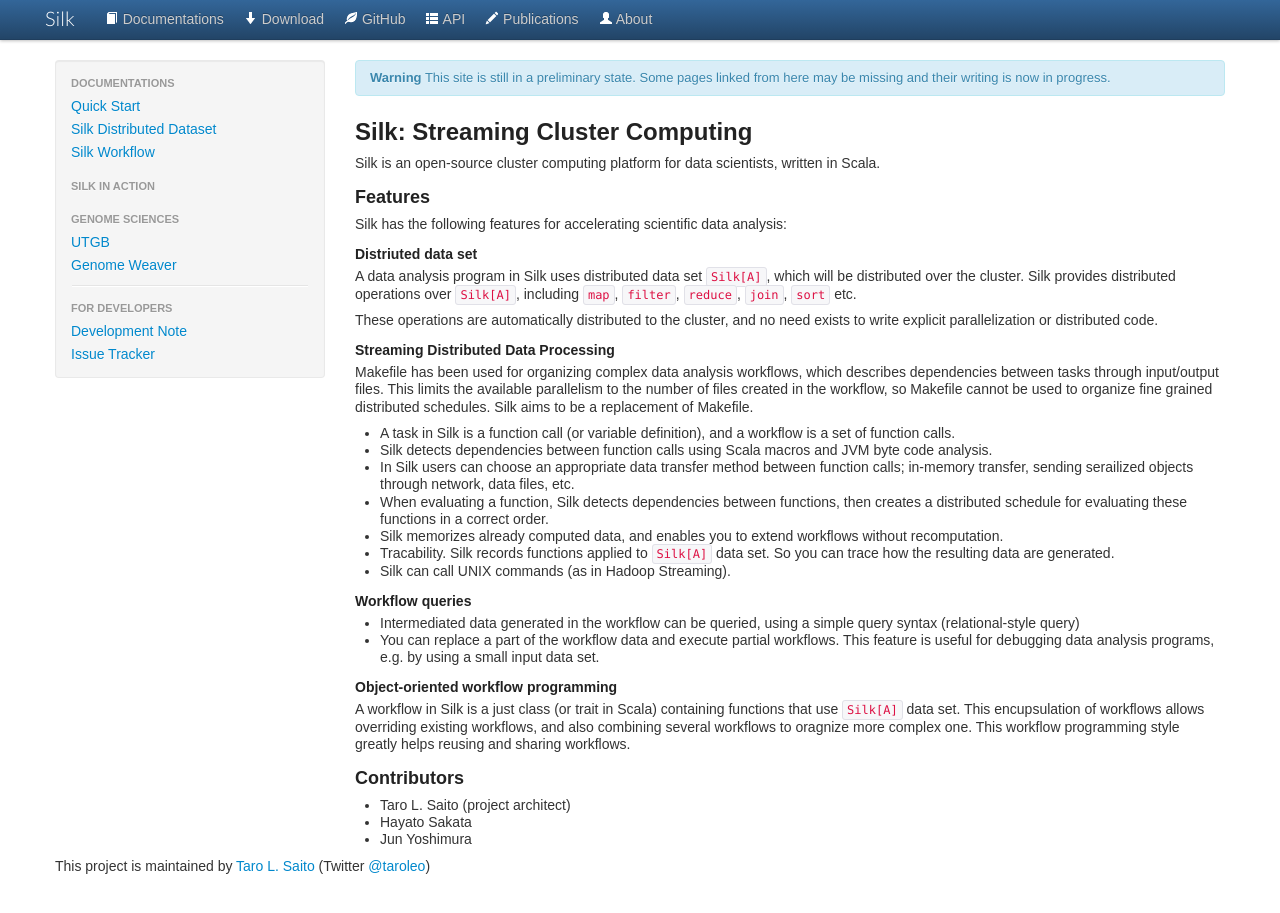
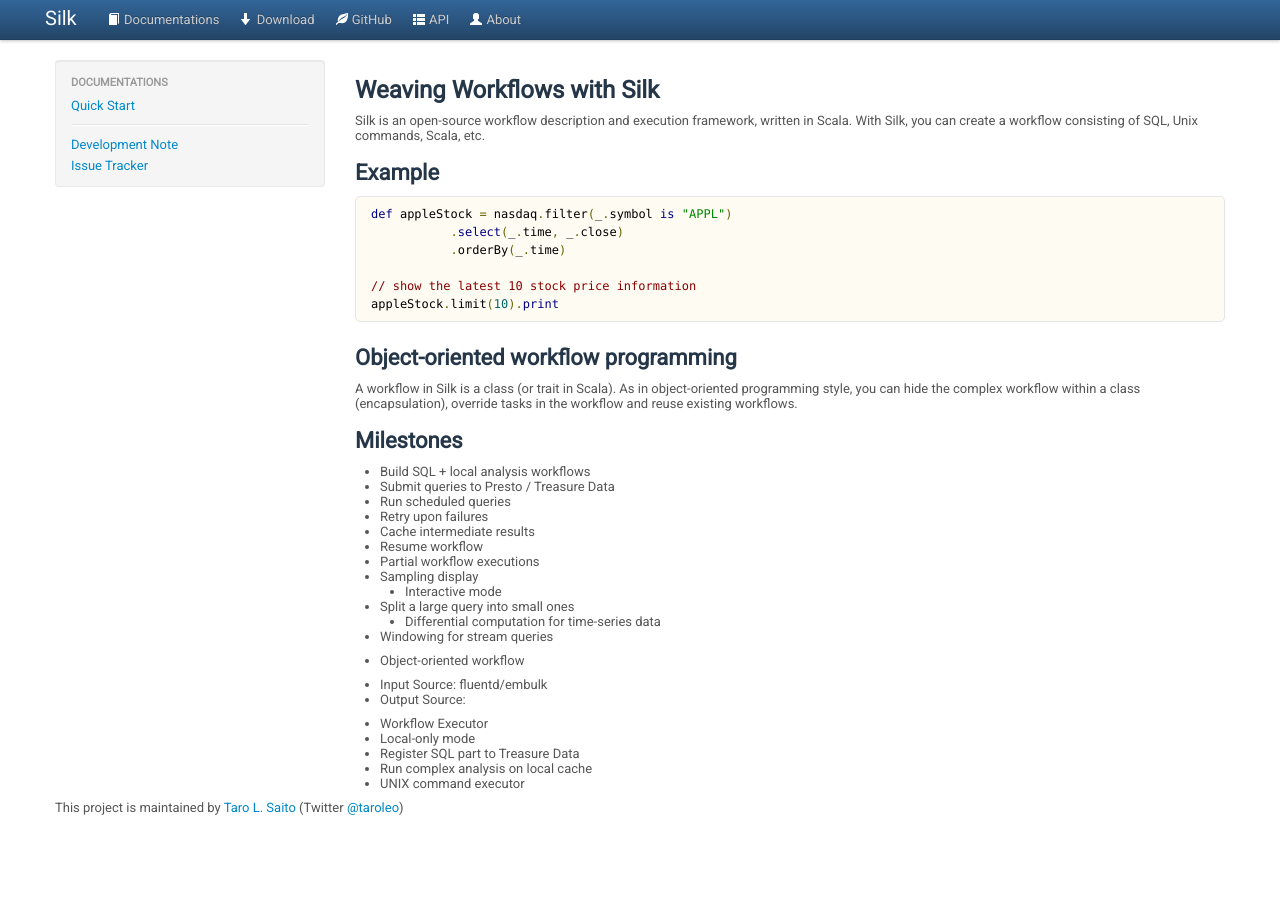
Before and after one commit to xerial/silk, a Jekyll site: the page built from index.md, in a window 1280 px wide and 924 px high. Shown: the top 913 px of the window. Built offline with Jekyll 4.4.1, drawn with Linux system fonts in a browser that asks for light colours; Markdown is read by kramdown in place of the engine named in the settings.

Commit message:
Update style:

```diff
--- a/_config.yml
+++ b/_config.yml
@@ -3,9 +3,8 @@
 permalink: /:categories/:year/:month/:day/:title
 
 exclude: [".rvmrc", ".rbenv-version", "README.md", "Rakefile", "changelog.md"]
-auto: true
-pygments: true
-markdown: maruku
+highlighter: pygments
+markdown: kramdown
 
 # Themes are encouraged to use these universal variables
 # so be sure to set them if your theme uses them.
--- a/_includes/sidenav.html
+++ b/_includes/sidenav.html
@@ -7,14 +7,7 @@
 <ul class="nav nav-list">
  <li class="nav-header">Documentations</li>
  <li><a href="{{ BASE_PATH }}/quickstart.html">Quick Start</a></li>
- <li><a href="{{ BASE_PATH }}/model.html">Silk Distributed Dataset</a></li>
- <li><a href="{{ BASE_PATH }}/workflow.html">Silk Workflow</a></li>
- <li class="nav-header">Silk in Action</li>
- <li class="nav-header">Genome Sciences</li>
- <li><a href="http://utgenome.org/">UTGB</a></li>
- <li><a href="http://code.google.com/p/genome-weaver">Genome Weaver</a></li>
  <li class="divider"></li>
- <li class="nav-header">For Developers</li>
  <li><a href="{{ BASE_PATH }}/development.html">Development Note</a></li>
  <li><a href="https://github.com/xerial/silk/issues">Issue Tracker</a></li>
 </ul>
--- a/_includes/themes/twitter/default.html
+++ b/_includes/themes/twitter/default.html
@@ -65,7 +65,6 @@
 		  <li><a><i class="icon-arrow-down icon-white"></i> Download</a></li>
 		  <li><a href="http://github.com/xerial/silk"><i class="icon-leaf icon-white"></i> GitHub</a></li>
 		  <li><a><i class="icon-th-list icon-white"></i> API</a></li>
-		  <li><a href="http://xerial.org/publication"><i class="icon-pencil icon-white"></i> Publications</a></li>
 		  <li><a href="http://xerial.org/leo"><i class="icon-user icon-white"></i> About</a></li>
 		</ul>
 	      </div>
--- a/atom.xml
+++ b/atom.xml
@@ -1,5 +1,4 @@
 ---
-layout: nil
 title : Atom Feed
 ---
 <?xml version="1.0" encoding="utf-8"?>
--- a/index.md
+++ b/index.md
@@ -1,60 +1,54 @@
 ---
 layout: default
-title: Silk - Streaming Cluster Computing
+title: Silk*  Weaving SQL Workflows
 tagline:
 ---
 {% include JB/setup %}
 
-<div class="alert alert-info">
-<strong>Warning</strong> This site is still in a preliminary state. Some pages linked from here may be missing and their writing is now in progress.
-</div>
+# Weaving Workflows with Silk
+
+Silk is an open-source workflow description and execution framework, written in Scala. With Silk, you can create a workflow consisting of
+ SQL, Unix commands, Scala, etc.
+
+## Example
+
+    def appleStock = nasdaq.filter(_.symbol is "APPL")
+               .select(_.time, _.close)
+               .orderBy(_.time)
+
+    // show the latest 10 stock price information
+    appleStock.limit(10).print
+
+## Object-oriented workflow programming
+
+A workflow in Silk is a class (or trait in Scala).
+As in object-oriented programming style, you can hide the complex workflow within a class (encapsulation), override tasks in the
+workflow and reuse existing workflows.
 
 
-## Silk: Streaming Cluster Computing
+## Milestones
 
-Silk is an open-source cluster computing platform for data scientists, written in Scala.
+*  Build SQL + local analysis workflows
+*  Submit queries to Presto / Treasure Data
+*  Run scheduled queries
+*  Retry upon failures
+*  Cache intermediate results
+*  Resume workflow
+*  Partial workflow executions
+*  Sampling display
+   *  Interactive mode
+*  Split a large query into small ones
+   *  Differential computation for time-series data
 
-### Features
+*  Windowing for stream queries
 
-Silk has the following features for accelerating scientific data analysis:
+*  Object-oriented workflow
 
-#### Distriuted data set
-A data analysis program in Silk uses distributed data set `Silk[A]`,
-which will be distributed over the cluster. Silk provides distributed operations over `Silk[A]`, including
-`map`, `filter`, `reduce`, `join`, `sort` etc.
+*  Input Source: fluentd/embulk
+*  Output Source:
 
-These operations are automatically distributed to the cluster, and no need exists to write
-explicit parallelization or distributed code.
-
-#### Streaming Distributed Data Processing
-
-Makefile has been used for organizing complex data analysis workflows,
-which describes dependencies between tasks through input/output files. This limits the available parallelism to the number of files created in the workflow, so Makefile cannot be used to organize fine grained distributed schedules. Silk aims to be a replacement of Makefile.
-
-* A task in Silk is a function call (or variable definition), and a workflow is a set of function calls.
- * Silk detects dependencies between function calls using Scala macros and JVM byte code analysis.
-* In Silk users can choose an appropriate data transfer method between function calls;
-in-memory transfer, sending serailized objects through network, data files, etc.
-* When evaluating a function, Silk detects dependencies between functions,
-then creates a distributed schedule for evaluating these functions in a correct order.
-* Silk memorizes already computed data, and enables you to extend workflows
-without recomputation.
-* Tracability. Silk records functions applied to `Silk[A]` data set. So you can trace how the resulting data
- are generated.
-* Silk can call UNIX commands (as in Hadoop Streaming).
-
-#### Workflow queries
- * Intermediated data generated in the workflow can be queried, using a simple query syntax (relational-style query)
- * You can replace a part of the workflow data and execute partial workflows. This feature is useful for debugging data analysis programs, e.g. by using a small input data set.
-
-#### Object-oriented workflow programming
-
-A workflow in Silk is a just class (or trait in Scala) containing functions that use
-`Silk[A]` data set. This encupsulation of workflows allows overriding
-existing workflows, and also combining several workflows to oragnize more complex one.
-This workflow programming style greatly helps reusing and sharing workflows.
-
-### Contributors
- * Taro L. Saito (project architect)
- * Hayato Sakata
- * Jun Yoshimura
+*  Workflow Executor
+  *  Local-only mode
+  *  Register SQL part to Treasure Data
+  *  Run complex analysis on local cache
+  *  UNIX command executor
--- a/stylesheets/styles.css
+++ b/stylesheets/styles.css
@@ -1,21 +1,27 @@
-@import url(http://fonts.googleapis.com/css?family=Lato:300italic,700italic,300,700);
-@import url(http://fonts.googleapis.com/css?family=Open+Sans)
+@import url(http://fonts.googleapis.com/css?family=Roboto);
+@import url(http://fonts.googleapis.com/css?family=Open+Sans);
 
 body {
- font: 14px/1.231 arial, Helvetica, sans-serif;
- color:#000;
- font-weight:400;
+ font: 13px Roboto, Arial, sans-serif;
+ color:#555;
 }
 
 p, a, li {
- font: 14px/1.231 arial, Helvetica, sans-serif;
+ font: 13px Roboto, Arial, sans-serif;
 }
 
 h1, h2, h3, h4, h5, h6 {
- font-family: arial, Helvetica, sans-serif;
-  color:#222;
-  margin:12px 0 5px;
+ font-family: Roboto, Arial, sans-serif;
+ color: #243648;
+ margin:12px 0 5px;
 }
+
+h1 { font-size: 24px; }
+h2 { font-size: 22px; }
+h3 { font-size: 20px; }
+h4 { font-size: 18px; }
+h5 { font-size: 16px; }
+h6 { font-size: 14px; }
 
 
 .brand a {
@@ -33,7 +39,7 @@ h1, h2, h3, h4, h5, h6 {
   color: #336699;
 }
 .navbar .brand {
-  font-family:Lato, "Helvetica Neue", Helvetica, Arial, sans-serif;
+  font-family: Roboto, Arial, sans-serif;
 }
 
 
```
